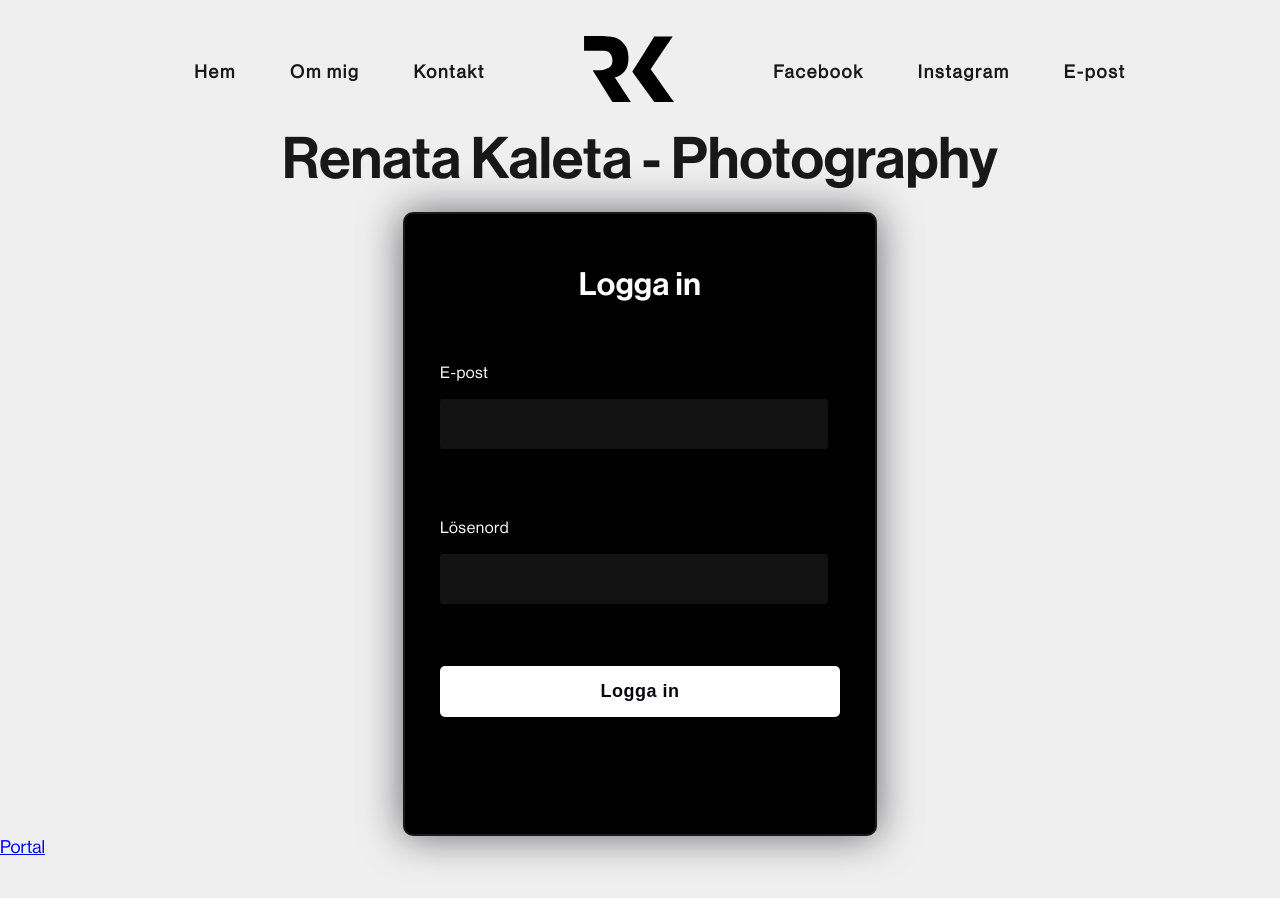
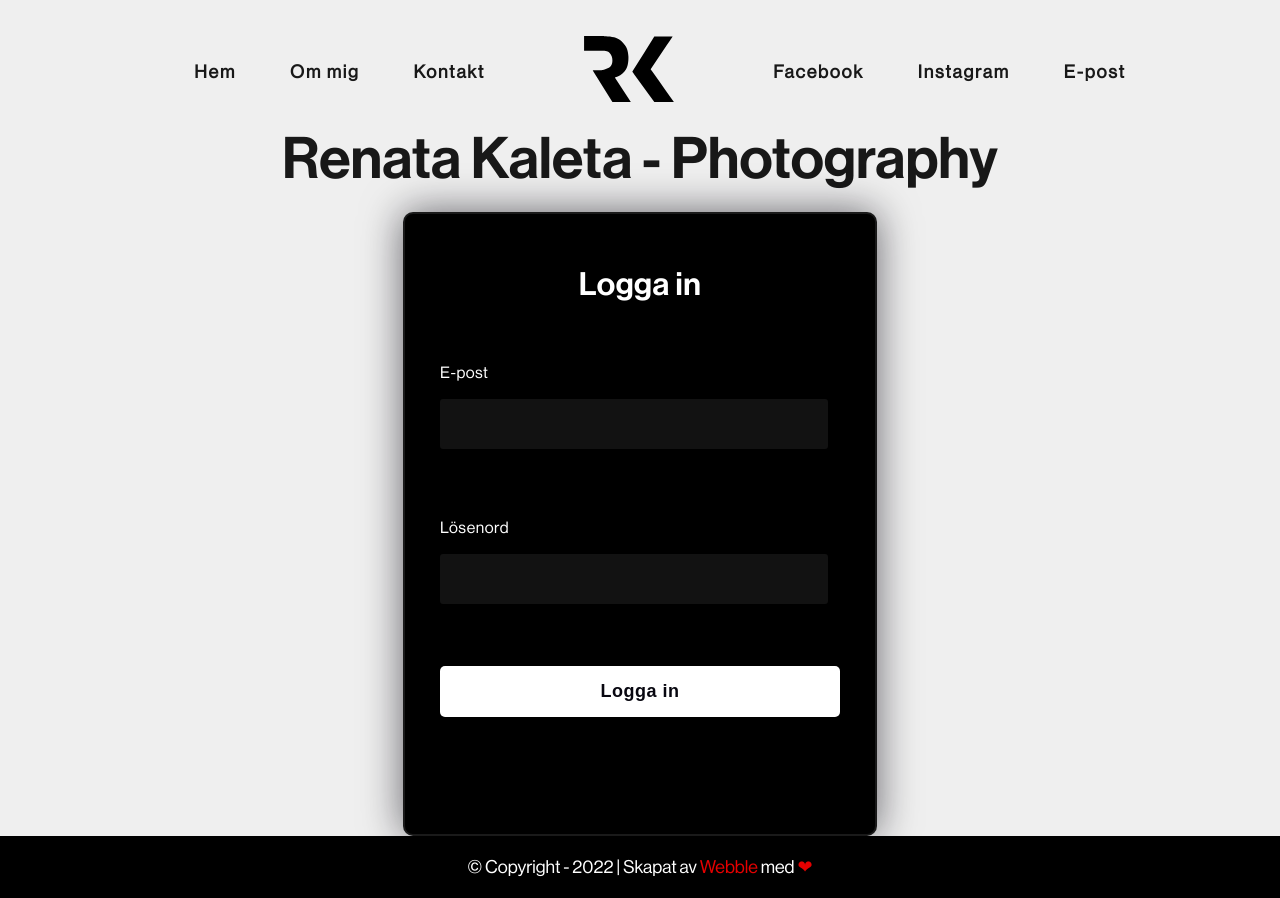
Before and after one commit to Wolfskii/rk-photo, a React (Create React App) app in the folder client/: page /dashboard in a window 1280 px wide. Before the commit the page ends 858 px from the top, so only its background shows below. Built offline with nearby package versions, Linux system fonts and the light colour scheme; what axios-progressfy would draw is missing.

Commit message:
Adding footer

```diff
--- a/client/src/App.jsx
+++ b/client/src/App.jsx
@@ -4,6 +4,7 @@ import Footer from './components/Footer'
 import Albums from './components/Albums'
 import Masonry from './components/Masonry'
 import Dashboard from './components/dashboard/Dashboard'
+import BackToTopButton from './components/header/BackToTopButton'
 
 export default function App () {
   return (
@@ -18,7 +19,8 @@ export default function App () {
             <Route path='/dashboard/*' element={<Dashboard />} />
           </Routes>
         </main>
-        <Footer />
+        <BackToTopButton />
+        <Footer siteName='RK-photo' />
       </div>
     </BrowserRouter>
   )
--- a/client/src/components/Footer.jsx
+++ b/client/src/components/Footer.jsx
@@ -1,9 +1,11 @@
-import { Link } from 'react-router-dom'
-
-export default function Footer () {
+export default function Footer ({ siteName }) {
   return (
     <footer>
-      <Link to='/dashboard'>Portal</Link>
+      <p>© Copyright - {getCurrentYear()} | Skapat av <a href='https://webble.se'>Webble</a> med <span>❤</span></p>
     </footer>
   )
 }
+
+function getCurrentYear () {
+  return new Date().getFullYear()
+}
--- /dev/null
+++ b/client/src/components/header/BackToTopButton.jsx
@@ -0,0 +1,37 @@
+import { useEffect } from 'react'
+
+export default function BackToTopButton () {
+  useEffect(() => {
+    listenOnScroll()
+  }, [])
+
+  return (
+    <button onClick={backToTop} id='to-top-btn' title='Tillbaka upp'>
+      Upp
+    </button>
+  )
+}
+
+function backToTop () {
+  // document.body.scrollTop = 0 // For Safari
+  // document.documentElement.scrollTop = 0 // For Chrome, Firefox, IE and Opera
+  document.body.scrollIntoView({
+    behavior: 'smooth'
+  })
+}
+
+function listenOnScroll () {
+  // Get the button:
+  const mybutton = document.getElementById('to-top-btn')
+
+  // When the user scrolls down 20px from the top of the document, show the button
+  window.onscroll = function () { scrollFunction() }
+
+  function scrollFunction () {
+    if (document.body.scrollTop > 20 || document.documentElement.scrollTop > 20) {
+      mybutton.style.display = 'block'
+    } else {
+      mybutton.style.display = 'none'
+    }
+  }
+}
--- a/client/src/index.css
+++ b/client/src/index.css
@@ -93,6 +93,43 @@ nav li a {
 #navbar-logo {
   width: 10rem;
   max-width: 50%;
+}
+
+/* FOOTER */
+
+footer {
+  position: relative;
+  padding: 0.1em 1em;
+  background-color: #000;
+  color: #fff;
+  text-align: center;
+  vertical-align: center;
+  font-size: 1rem;
+}
+
+footer a {
+  text-decoration: none;
+  color: #e60000;
+}
+
+footer span {
+  color: #e60000;
+}
+
+#to-top-btn {
+  display: none; /* Hidden by default */
+  position: fixed; /* Fixed/sticky position */
+  bottom: 20px; /* Place the button at the bottom of the page */
+  right: 30px; /* Place the button 30px from the right */
+  z-index: 99; /* Make sure it does not overlap */
+  border: none; /* Remove borders */
+  outline: none; /* Remove outline */
+  background-color: red; /* Set a background color */
+  color: white; /* Text color */
+  cursor: pointer; /* Add a mouse pointer on hover */
+  padding: 15px; /* Some padding */
+  border-radius: 10px; /* Rounded corners */
+  font-size: 18px; /* Increase font size */
 }
 
 /* Masonry below */
```
